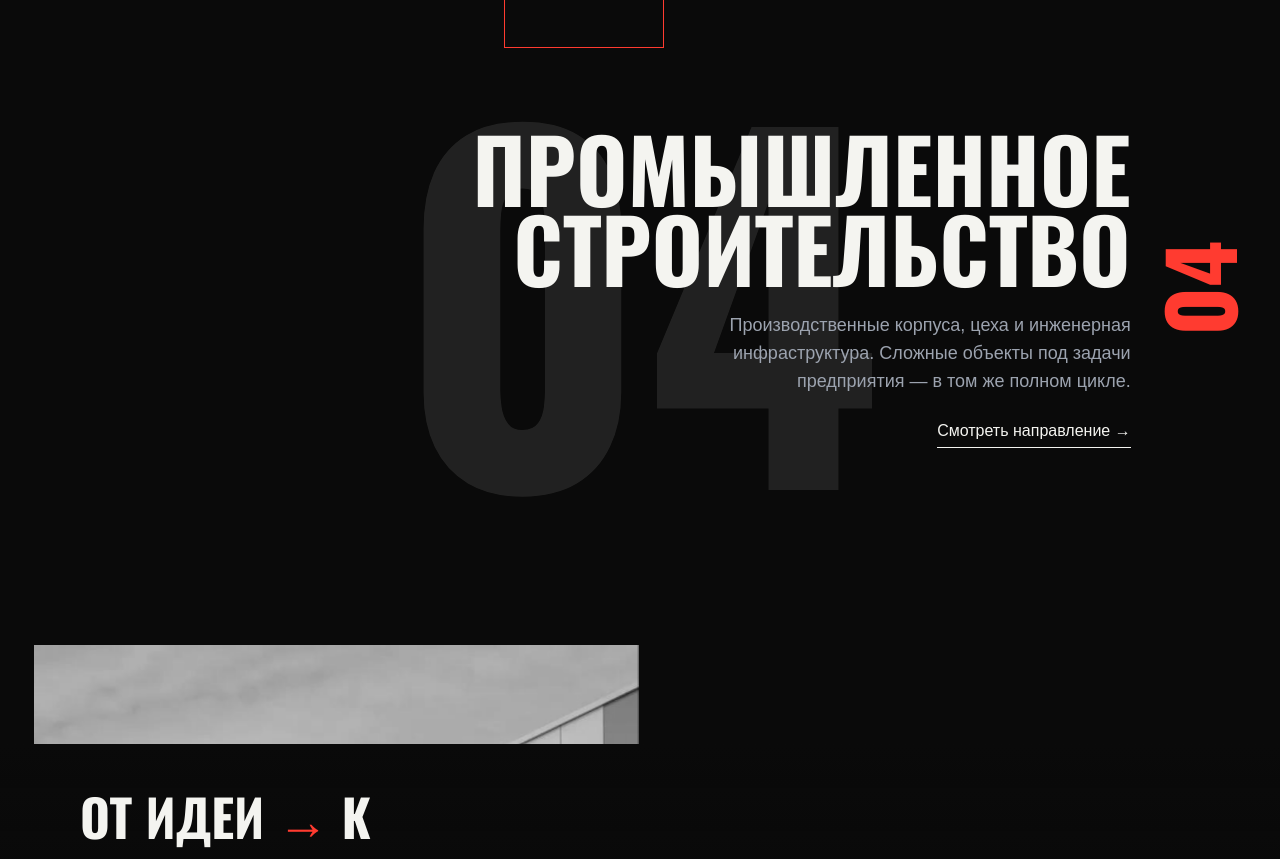
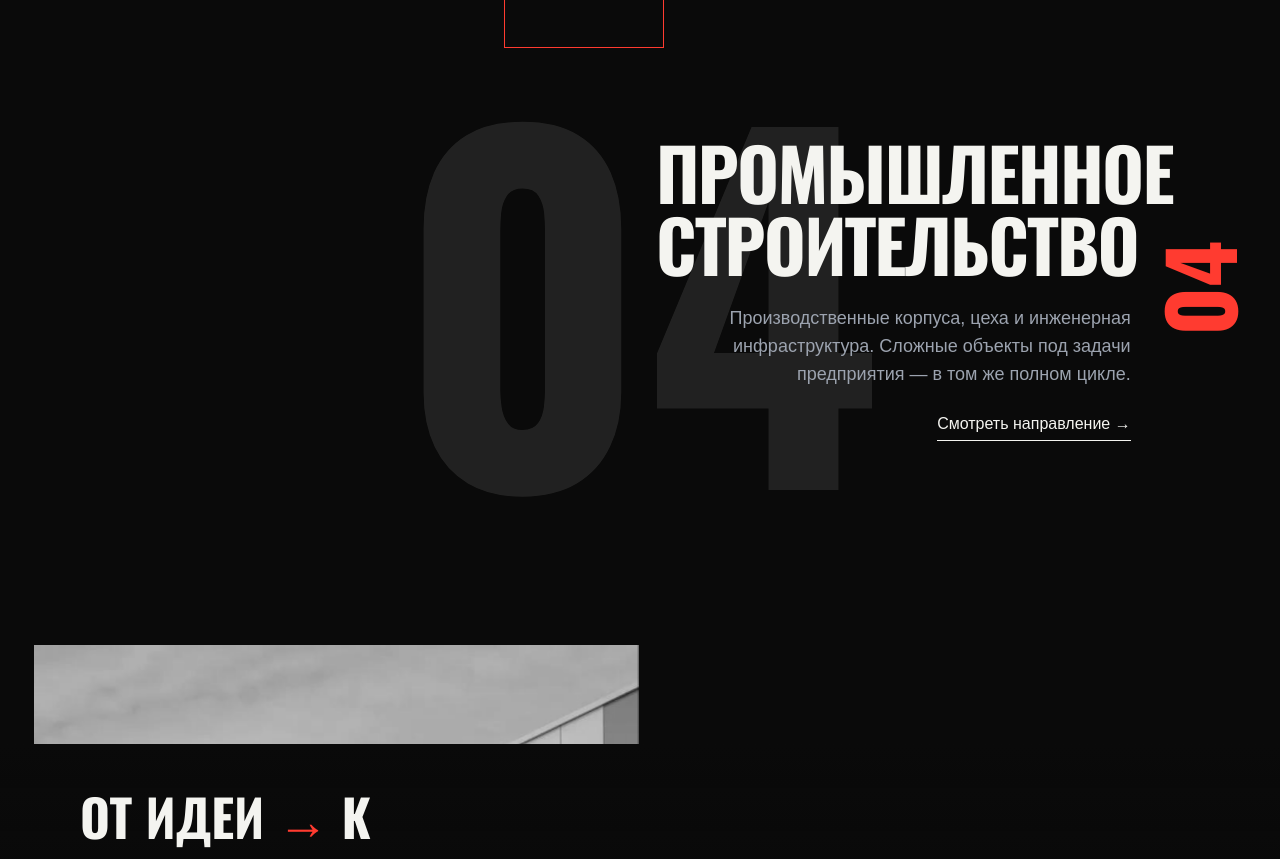
Before and after one commit to Pugmeister/ed-grupp, a React (Vite) app: page / in a window 1280 px wide. Shown: the part 3480-4339 px from the top of the page. Built offline with nearby package versions, Linux system fonts and the light colour scheme; a web font is replaced by a local one.

Commit message:
Обновил заголовок для промышленности на главной

```diff
--- a/src/pages/Home/Home.jsx
+++ b/src/pages/Home/Home.jsx
@@ -258,11 +258,10 @@ export default function Home() {
           </div>
 
           {/* Текст — справа на десктопе */}
-          <div className="md:col-span-5 space-y-4 sm:space-y-6 reveal order-2 flex flex-col items-start md:items-end text-left md:text-right">
-            <h2 className="block-title font-display font-bold">
-              ПРОМЫШЛЕННОЕ
-              <br />
-              СТРОИТЕЛЬСТВО
+          <div className="md:col-span-5 min-w-0 space-y-4 sm:space-y-6 reveal order-2 flex flex-col items-start md:items-end text-left md:text-right">
+            <h2 className="font-display text-4xl sm:text-5xl md:text-6xl lg:text-7xl font-bold tracking-tight leading-[0.95] max-w-full">
+              <span className="block whitespace-nowrap">ПРОМЫШЛЕННОЕ</span>
+              <span className="block whitespace-nowrap">СТРОИТЕЛЬСТВО</span>
             </h2>
             <p className="text-base sm:text-lg text-gray-400 max-w-md leading-relaxed">
               Производственные корпуса, цеха и инженерная инфраструктура.
```
